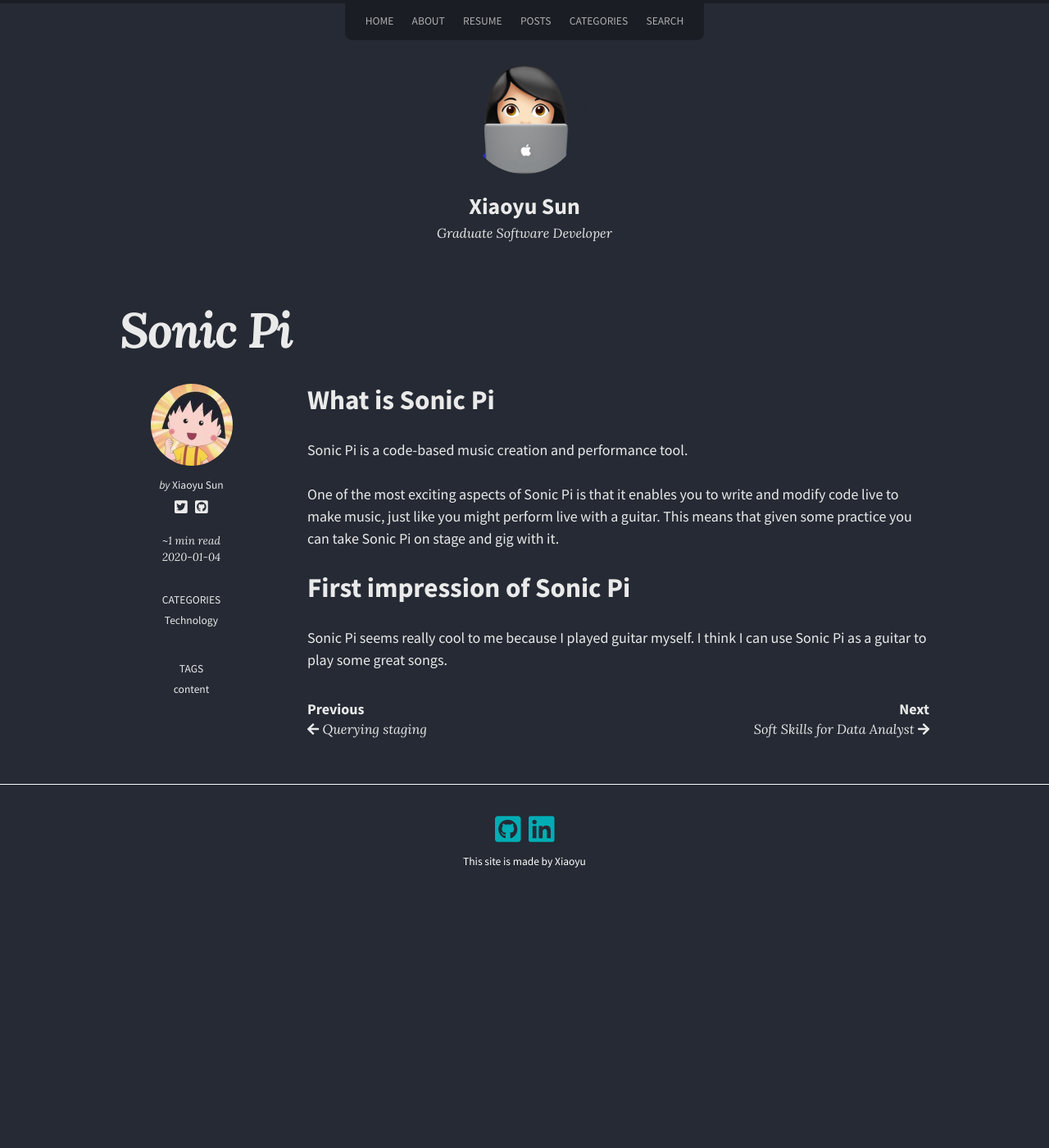
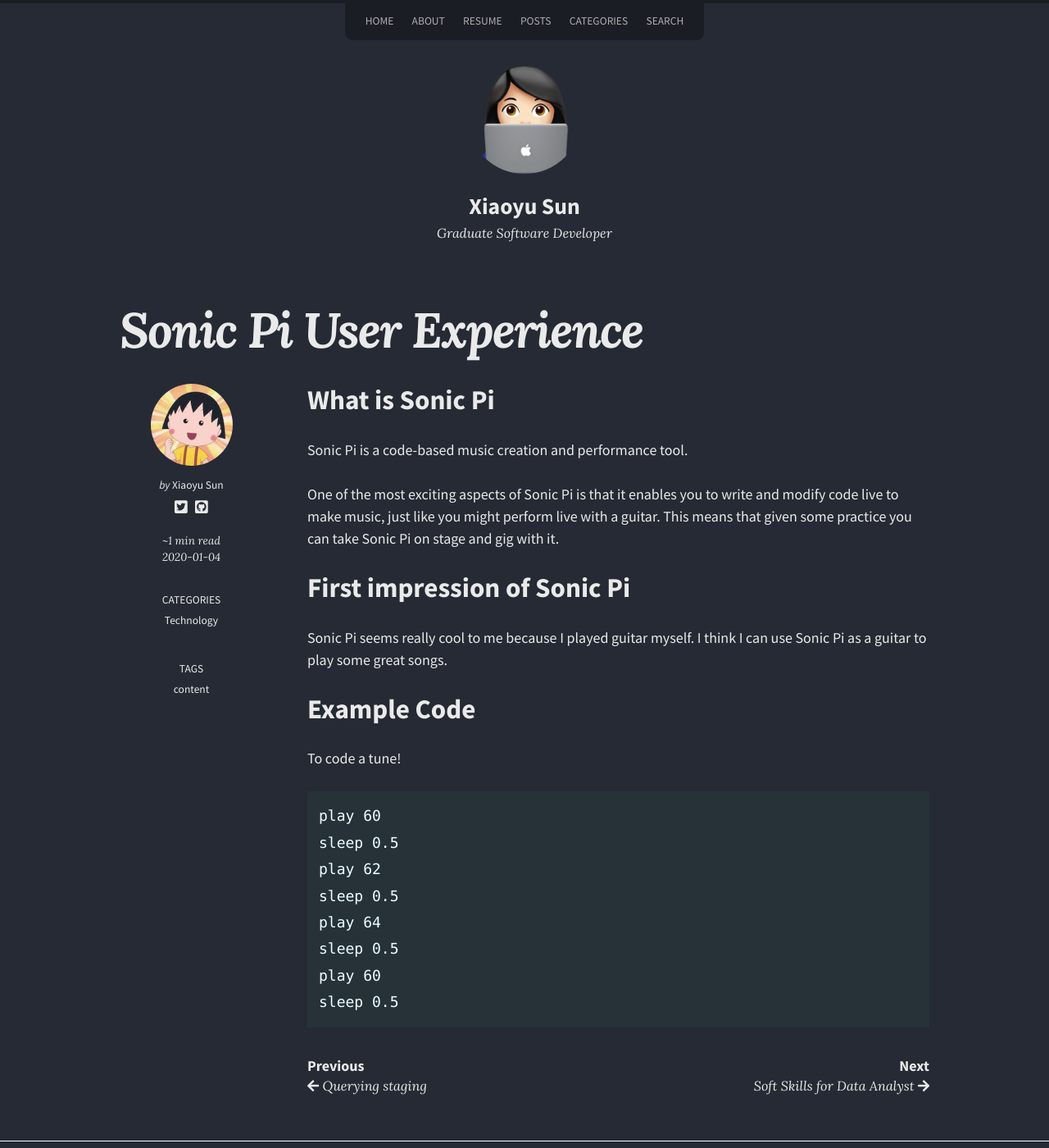
Before and after one commit to migapipo/personal-blog, a Jekyll site: the page built from _posts/2020-01-04-first experience with sonic pi.md, in a window 1280 px wide and 1400 px high. Shown: the whole window at 82% size. Built offline with Jekyll 4.4.1, drawn with Linux system fonts in a browser that asks for light colours; nearby versions of some CDN libraries.

Commit message:
update posts

````diff
--- a/_posts/2020-01-04-first experience with sonic pi.md
+++ b/_posts/2020-01-04-first experience with sonic pi.md
@@ -1,6 +1,6 @@
 ---
 layout: post
-title: Sonic Pi
+title: Sonic Pi User Experience
 
 
 categories:
@@ -19,3 +19,17 @@ One of the most exciting aspects of Sonic Pi is that it enables you to write and
 
 # First impression of Sonic Pi
 Sonic Pi seems really cool to me because I played guitar myself. I think I can use Sonic Pi as a guitar to play some great songs.
+
+
+# Example Code
+To code a tune!
+```
+play 60
+sleep 0.5
+play 62
+sleep 0.5
+play 64
+sleep 0.5
+play 60
+sleep 0.5
+```
````
